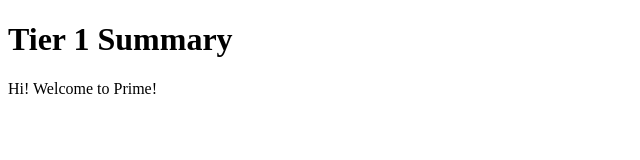
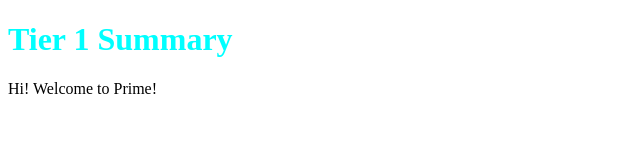
Before and after one commit to kdszafranski/tier1-summary, a plain HTML site: page index.html in a window 1280 px wide. Shown: the whole page, without its empty margins (0-640 px from the left). Drawn offline with Linux system fonts and the light colour scheme.

Commit message:
added css file, added rule for h1

```diff
--- a/index.html
+++ b/index.html
@@ -4,6 +4,8 @@
     <meta charset="UTF-8">
     <meta http-equiv="X-UA-Compatible" content="IE=edge">
     <meta name="viewport" content="width=device-width, initial-scale=1.0">
+    <!-- link to our stylesheet file -->
+    <link href="styles.css" rel="stylesheet" />
     <title>Tier 1 Summary</title>
 </head>
 <body>
--- /dev/null
+++ b/styles.css
@@ -0,0 +1,3 @@
+h1 {
+    color: aqua;
+}
```
